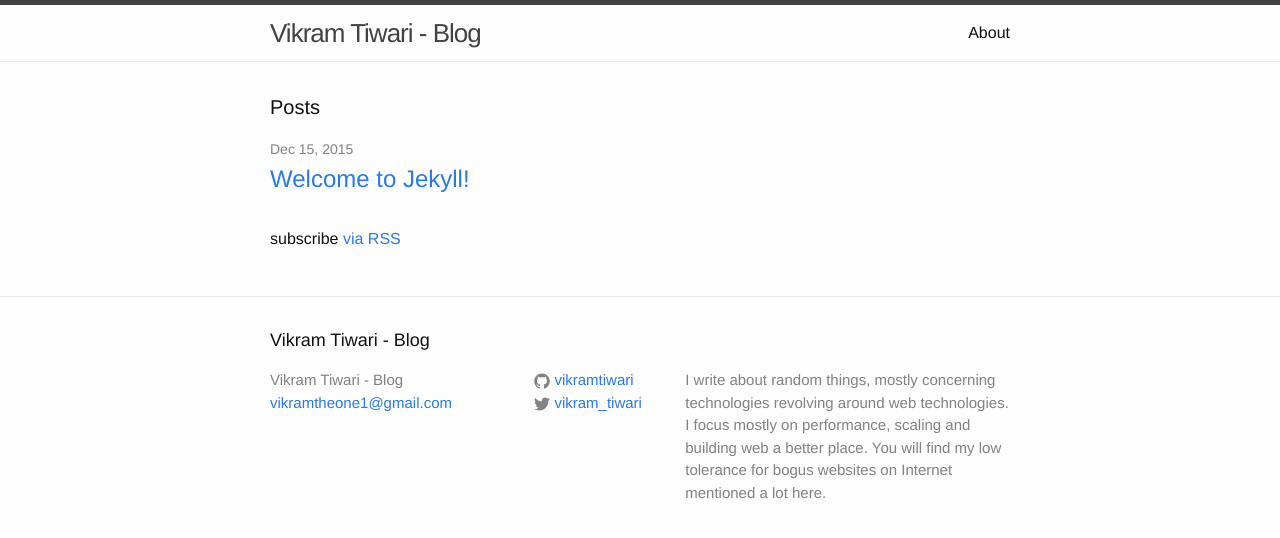
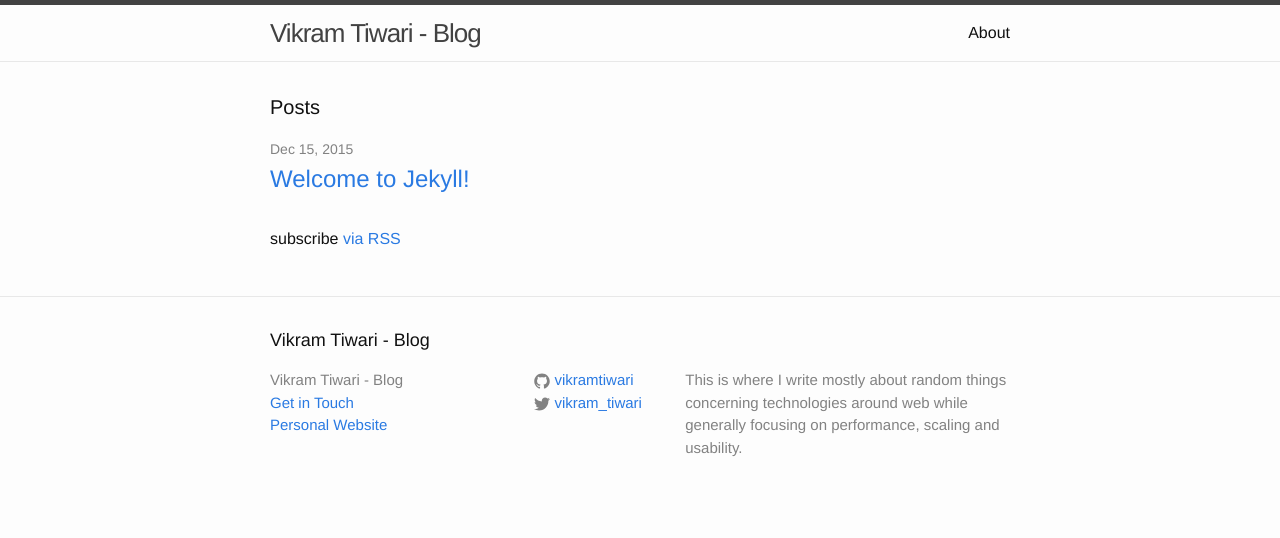
Before and after one commit to VikramTiwari/blog, a Jekyll site: the page built from index.html, in a window 1280 px wide. Shown: the top 538 px of the page. Built offline with Jekyll 4.4.1, drawn with Linux system fonts in a browser that asks for light colours.

Commit message:
done with basic updates for master

```diff
--- a/_config.yml
+++ b/_config.yml
@@ -7,12 +7,13 @@
 
 # Site settings
 title: Vikram Tiwari - Blog
+mailText: Get in Touch
 email: vikramtheone1@gmail.com
+websiteName: Personal Website
+website: http://vikramtiwari.com
 description: > # this means to ignore newlines until "baseurl:"
-  I write about random things, mostly concerning technologies revolving around
-  web technologies. I focus mostly on performance, scaling and building web a
-  better place. You will find my low tolerance for bogus websites on Internet
-  mentioned a lot here.
+  This is where I write mostly about random things concerning technologies around
+  web while generally focusing on performance, scaling and usability.
 baseurl: "" # the subpath of your site, e.g. /blog
 url: "http://blog.vikramtiwari.com" # the base hostname & protocol for your site
 twitter_username: vikram_tiwari
--- a/_includes/footer.html
+++ b/_includes/footer.html
@@ -8,7 +8,8 @@
       <div class="footer-col footer-col-1">
         <ul class="contact-list">
           <li>{{ site.title }}</li>
-          <li><a href="mailto:{{ site.email }}">{{ site.email }}</a></li>
+          <li><a href="mailto:{{ site.email }}">{{ site.mailText }}</a></li>
+          <li><a href="{{site.website}}" target="_blank">{{ site.websiteName }}</a></li>
         </ul>
       </div>
 
```
